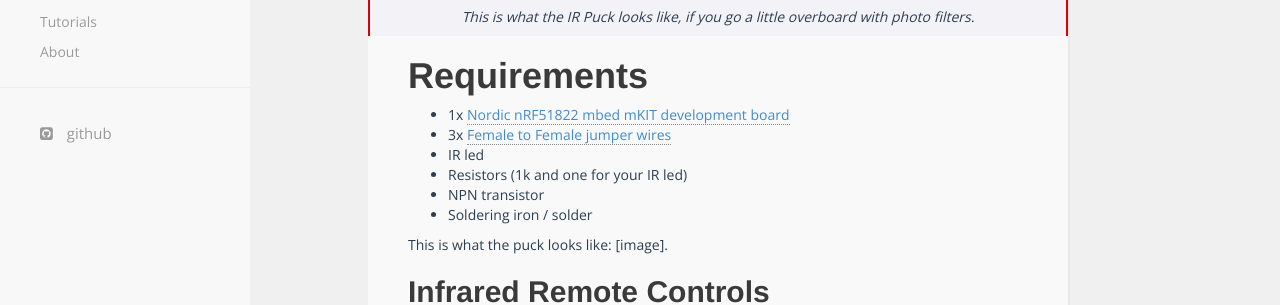
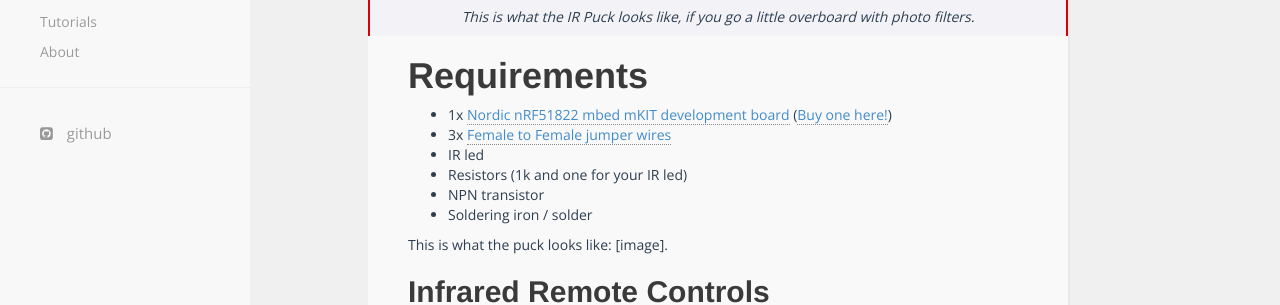
Before and after one commit to NordicPlayground/puck, a Jekyll site: the page built from _tutorials/ir.md, in a window 1280 px wide and 900 px high, scrolled down 434 px. Shown: the part 155-460 px from the top of the window. Built offline with Jekyll 4.4.1, drawn with Linux system fonts in a browser that asks for light colours; nearby versions of some CDN libraries; comment, search, counter and statistics services are not loaded.

Commit message:
Update ir.md

```diff
--- a/_tutorials/ir.md
+++ b/_tutorials/ir.md
@@ -16,7 +16,7 @@ This is useful for controlling things like TVs, radios, airconditioners, window
 > This is what the IR Puck looks like, if you go a little overboard with photo filters.
 
 # Requirements
-- 1x [Nordic nRF51822 mbed mKIT development board](https://mbed.org/platforms/Nordic-nRF51822/)
+- 1x [Nordic nRF51822 mbed mKIT development board](https://mbed.org/platforms/Nordic-nRF51822/) ([Buy one here!](http://www.semiconductorstore.com/cart/pc/viewPrd.asp?idproduct=49226))
 - 3x [Female to Female jumper wires](http://www.seeedstudio.com/depot/1-pin-dualfemale-jumper-wire-100mm-50pcs-pack-p-260.html?cPath=44_47)
 - IR led
 - Resistors (1k and one for your IR led)
```
